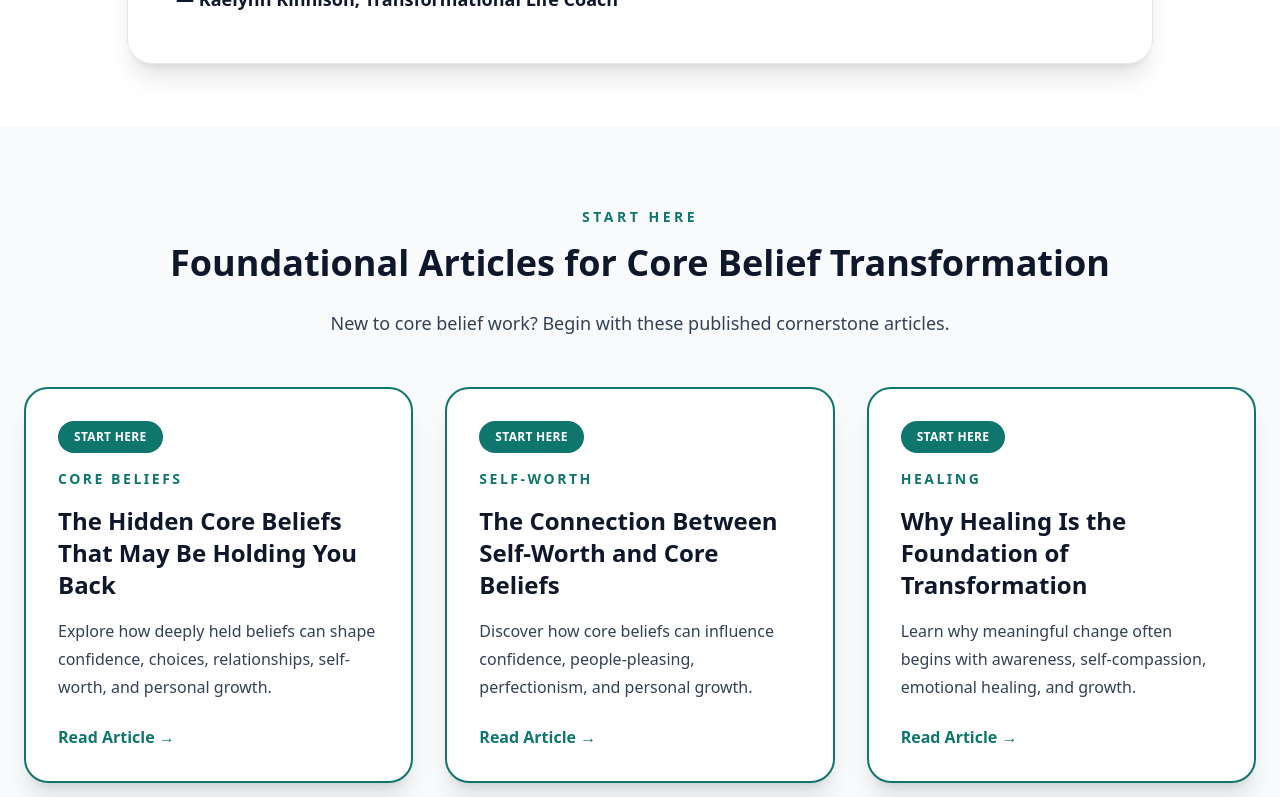
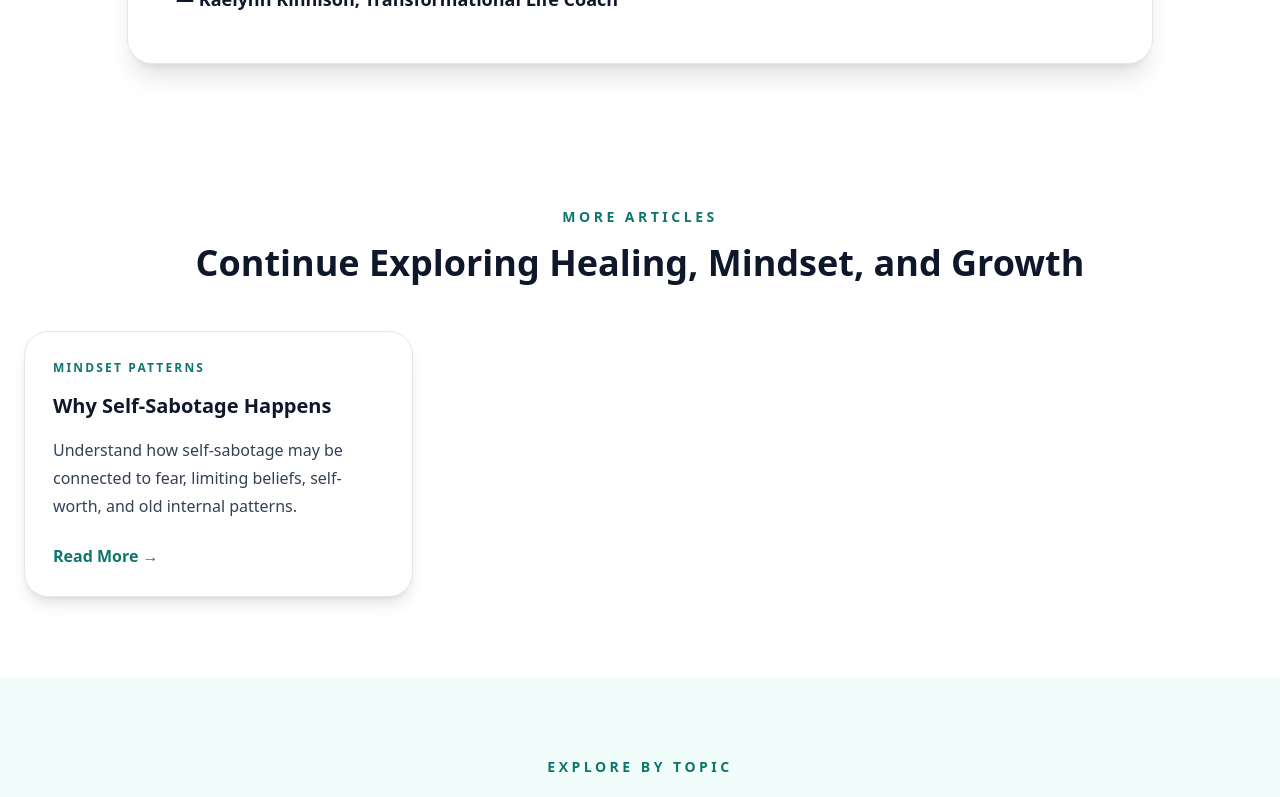
Before and after one commit to Kaelynn-Kinnison/life-coaching-with-kaelynn2, a Next.js app: page /blog in a window 1280 px wide. Shown: the part 1120-1917 px from the top of the page. Built offline with nearby package versions, Linux system fonts and the light colour scheme; a web font is replaced by a local one.

Commit message:
Update posts.js

```diff
--- a/app/blog/posts.js
+++ b/app/blog/posts.js
@@ -1,38 +1,37 @@
 export const posts = [
   {
-    title: "The Hidden Core Beliefs That May Be Holding You Back",
-    slug: "core-beliefs-holding-you-back",
-    category: "Core Beliefs",
+    title: "Why Self-Sabotage Happens",
+    slug: "why-self-sabotage-happens",
+    category: "Mindset Patterns",
     description:
-      "Explore how deeply held beliefs can shape confidence, choices, relationships, self-worth, and personal growth.",
-    featured: true,
+      "Understand how self-sabotage may be connected to fear, limiting beliefs, self-worth, and old internal patterns.",
+    featured: false,
     published: true,
+    content: [
+      {
+        type: "paragraph",
+        text: "Many people find themselves repeating patterns they desperately want to change. They set goals, make plans, feel motivated, and then somehow end up back where they started.",
+      },
+      {
+        type: "paragraph",
+        text: "Self-sabotage is rarely about laziness or a lack of willpower. More often, it is a form of self-protection driven by deeply held beliefs operating beneath conscious awareness.",
+      },
+      {
+        type: "heading",
+        text: "What Is Self-Sabotage?",
+      },
+      {
+        type: "paragraph",
+        text: "Self-sabotage occurs when your actions conflict with your goals, values, or desires.",
+      },
+      {
+        type: "heading",
+        text: "The Connection Between Self-Sabotage and Core Beliefs",
+      },
+      {
+        type: "paragraph",
+        text: "Core beliefs are the deeply rooted assumptions you hold about yourself, others, and the world.",
+      },
+    ],
   },
-  {
-    title: "The Connection Between Self-Worth and Core Beliefs",
-    slug: "self-worth-and-core-beliefs",
-    category: "Self-Worth",
-    description:
-      "Discover how core beliefs can influence confidence, people-pleasing, perfectionism, and personal growth.",
-    featured: true,
-    published: true,
-  },
-  {
-    title: "Why Healing Is the Foundation of Transformation",
-    slug: "healing-foundation-of-transformation",
-    category: "Healing",
-    description:
-      "Learn why meaningful change often begins with awareness, self-compassion, emotional healing, and growth.",
-    featured: true,
-    published: true,
-  },
-{
-  title: "Why Self-Sabotage Happens",
-  slug: "why-self-sabotage-happens",
-  category: "Mindset Patterns",
-  description:
-    "Understand how self-sabotage may be connected to fear, limiting beliefs, self-worth, and old internal patterns.",
-  featured: false,
-  published: true,
-},
 ];
```
